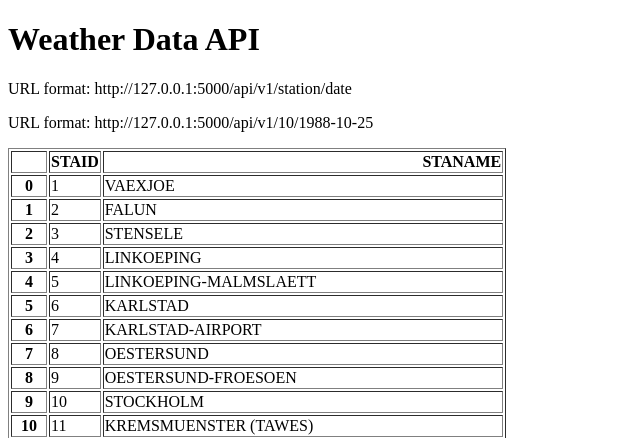
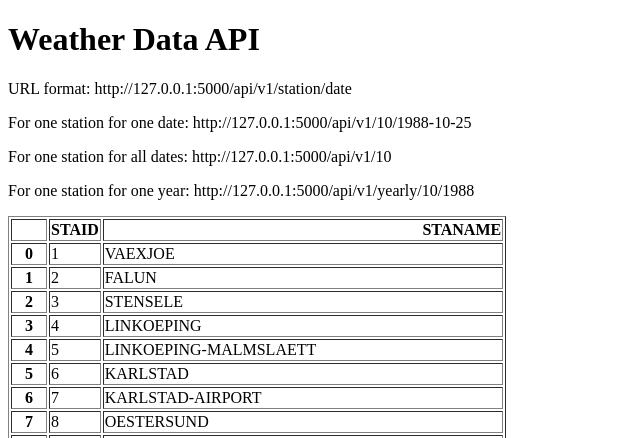
Before and after one commit to rayyan-shabbir/Weather-API-Basic-Project, a Flask app: page / in a window 1280 px wide. Shown: the top 438 px of the page, without its empty margins (0-640 px from the left). Run offline with Flask 3, Linux system fonts and the light colour scheme.

Commit message:
Add URL endpoint for yearly and all data.

```diff
--- a/main.py
+++ b/main.py
@@ -1,10 +1,13 @@
 from flask import Flask, render_template
 import pandas as pd
 
+
 app = Flask(__name__)
+
 
 stations = pd.read_csv("data_small\stations.txt", skiprows=17)
 stations = stations[["STAID", "STANAME                                 "]]
+
 
 @app.route("/")
 def home():
@@ -23,5 +26,24 @@ def about(station, date):
             "temperature": temperature}
 
 
+@app.route("/api/v1/<station>")
+def all_data(station):
+    filename = "data_small\TG_STAID" + str(station).zfill(6) + ".txt"
+    df = pd.read_csv(filename, skiprows=20, parse_dates=["    DATE"])
+
+    result = df.to_dict(orient="records")
+
+    return result
+
+
+@app.route("/api/v1/yearly/<station>/<year>")
+def yearly(station, year):
+    filename = "data_small\TG_STAID" + str(station).zfill(6) + ".txt"
+    df = pd.read_csv(filename, skiprows=20)
+    df["    DATE"] = df["    DATE"].astype(str)
+    result = df[df["    DATE"].str.startswith(str(year))].to_dict(orient="records")
+
+    return result
+
 if __name__ == "__main__":
     app.run(debug=True)
--- a/templates/home.html
+++ b/templates/home.html
@@ -8,7 +8,10 @@
 <body>
     <h1>Weather Data API</h1>
     <p>URL format: http://127.0.0.1:5000/api/v1/station/date</p>
-    <p>URL format: http://127.0.0.1:5000/api/v1/10/1988-10-25</p>
+    <p>For one station for one date: http://127.0.0.1:5000/api/v1/10/1988-10-25</p>
+    <p>For one station for all dates: http://127.0.0.1:5000/api/v1/10</p>
+    <p>For one station for one year: http://127.0.0.1:5000/api/v1/yearly/10/1988</p>
+
     <p>{{data|safe}}</p>
 </body>
 </html>
```
